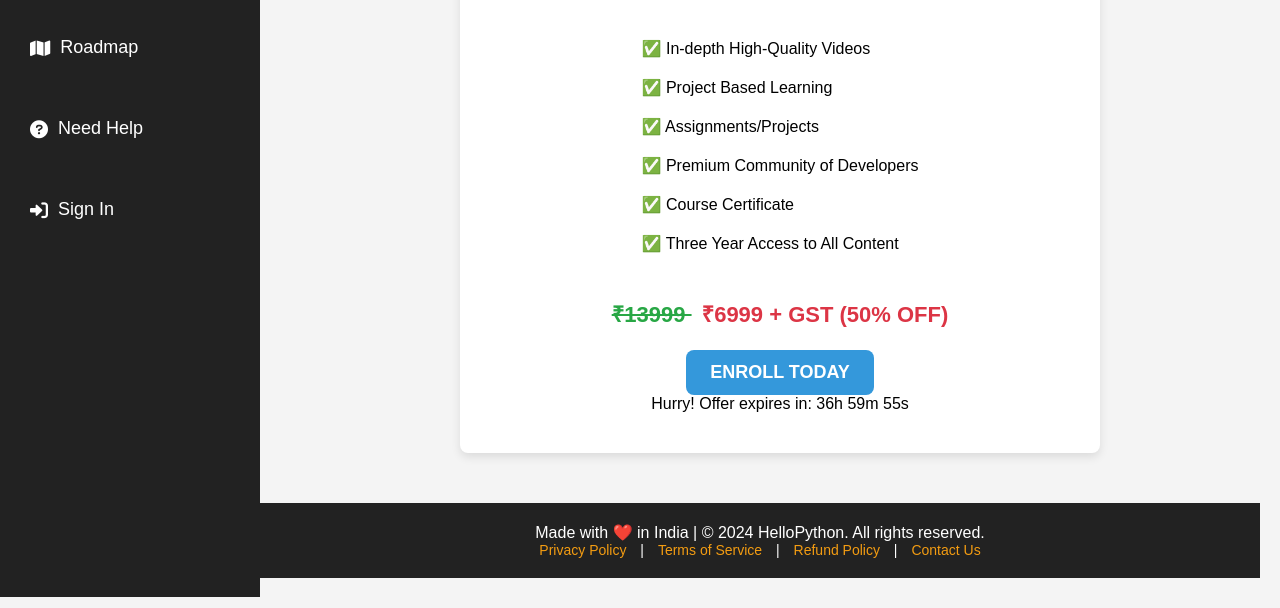
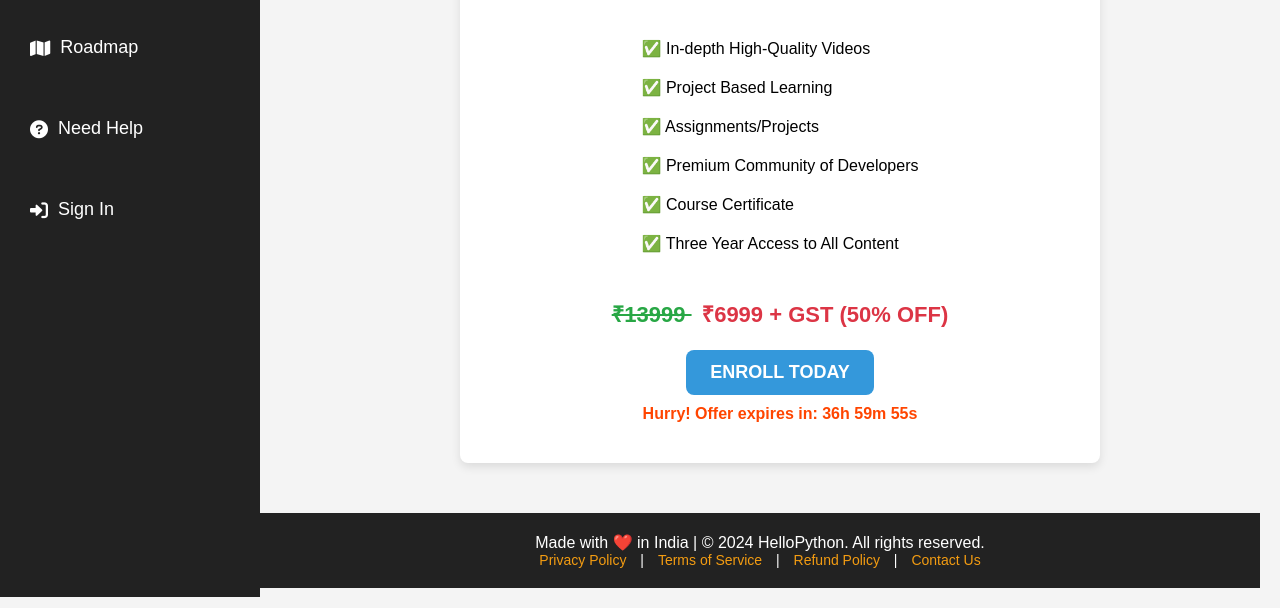
Before and after one commit to Hello-python1/HelloPython, a plain HTML site: page index.html in a window 1280 px wide. Shown: the part 243-851 px from the top of the page. Drawn offline with Linux system fonts and the light colour scheme.

Commit message:
Update styles.css

```diff
--- a/styles.css
+++ b/styles.css
@@ -487,6 +487,13 @@ label {
     background-color: #218838; /* Darker green on hover */
 }
 
+.timer {
+    font-size: 16px;
+    font-weight: bold;
+    color: #ff4500;
+    margin-top: 10px;
+}
+
 /* Price Styling */
 .price {
     font-size: 22px;
```
